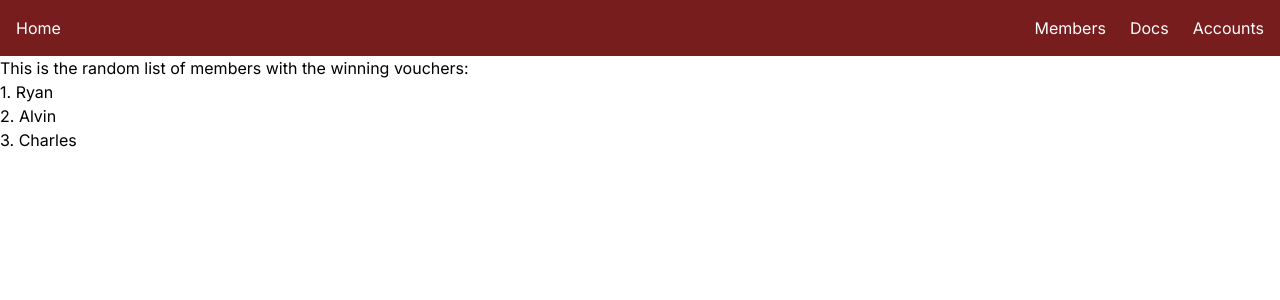
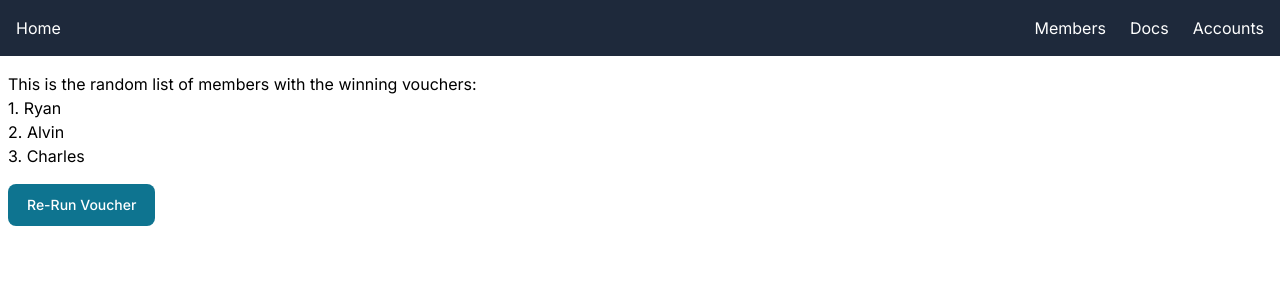
Before and after one commit to CharlieAlbert/money-mongers, a Next.js app: page /members/random in a window 1280 px wide. Shown: the top 300 px of the page. Built offline with nearby package versions, Linux system fonts and the light colour scheme.

Commit message:
added run voucher button

```diff
--- a/app/components/header.tsx
+++ b/app/components/header.tsx
@@ -13,7 +13,7 @@ export default function Header() {
     { label: 'Accounts', href: '/accounts' }
   ]
   return (
-    <header className='w-full bg-orange-900 p-4 capitalize text-white'>
+    <header className='mb-4 w-full bg-slate-800 p-4 capitalize text-white'>
       <div className='flex items-center justify-between'>
         <div>
           <Link href='/'>Home</Link>
--- a/app/layout.tsx
+++ b/app/layout.tsx
@@ -17,7 +17,7 @@ export default function RootLayout({
 }>) {
   return (
     <html lang='en'>
-      <body className={inter.className}>
+      <body className={`${inter.className}`}>
         <Header />
         {children}
       </body>
--- a/app/members/page.tsx
+++ b/app/members/page.tsx
@@ -1,3 +1,6 @@
+import Link from 'next/link'
+import { Button } from 'flowbite-react'
+
 export default function Mti() {
   const strings = [
     'Davis',
@@ -11,7 +14,7 @@ export default function Mti() {
     'Gracious'
   ]
   return (
-    <div className='container'>
+    <div className='container m-2'>
       <h2>The following is a list of the esteem members of Money Mongers:</h2>
       <ul>
         {strings.map((name, i) => (
@@ -20,6 +23,11 @@ export default function Mti() {
           </li>
         ))}
       </ul>
+      <Button className='my-4'>
+        <Link href='/members/random' className='capitalize'>
+          run voucher
+        </Link>
+      </Button>
     </div>
   )
 }
--- a/app/members/random/layout.tsx
+++ b/app/members/random/layout.tsx
@@ -2,7 +2,7 @@ export default function RandomLayout({
   children
 }: Readonly<{ children: React.ReactNode }>) {
   return (
-    <div>
+    <div className='m-2'>
       <h2>This is the random list of members with the winning vouchers:</h2>
       <div>{children}</div>
     </div>
--- a/app/members/random/randomMembers.tsx
+++ b/app/members/random/randomMembers.tsx
@@ -1,9 +1,9 @@
 'use client'
 
-import { Spinner } from 'flowbite-react'
+import { Spinner, Button } from 'flowbite-react'
 import { useEffect, useState } from 'react'
 import getRandomString from '../../utils/random'
-
+import { useRouter } from 'next/navigation'
 interface RandomMembersProps {
   strings: string[]
   count: number
@@ -12,6 +12,7 @@ interface RandomMembersProps {
 export default function RandomMembers({ strings, count }: RandomMembersProps) {
   const [loading, setLoading] = useState(true)
   const [randomStrings, setRandomStrings] = useState<string[]>([])
+  const router = useRouter()
 
   useEffect(() => {
     const timer = setTimeout(() => {
@@ -25,8 +26,12 @@ export default function RandomMembers({ strings, count }: RandomMembersProps) {
   return (
     <div>
       {loading ? (
+        <div className='flex flex-col gap-4'>
+          Generating list...
           <Spinner color='info' aria-label='Default status example' />
+        </div>
       ) : (
+        <div>
           <ul>
             {randomStrings.map((name, i) => (
               <li key={i}>
@@ -34,6 +39,12 @@ export default function RandomMembers({ strings, count }: RandomMembersProps) {
               </li>
             ))}
           </ul>
+          <Button className='my-4'>
+            <a onClick={() => router.refresh()} className='capitalize'>
+              re-run voucher
+            </a>
+          </Button>
+        </div>
       )}
     </div>
   )
```
Also changed, not shown: app/members/random/page.tsx (+5 -2 lines). Lines whose indentation alone changed are shown as unchanged.
